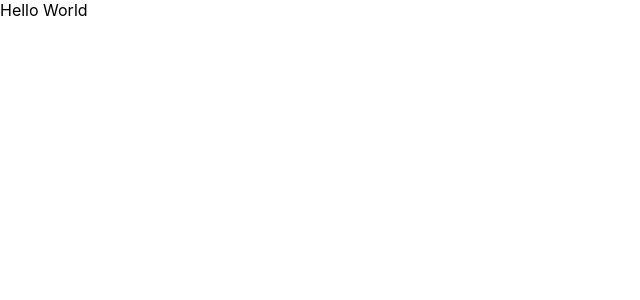
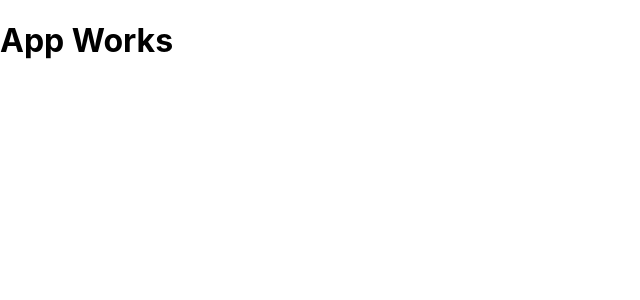
Before and after one commit to huntertrammell/typescript-react-jest, a React (Create React App) app: page / in a window 1280 px wide. Shown: the top 300 px of the page, without its empty margins (0-640 px from the left). Built offline with nearby package versions, Linux system fonts and the light colour scheme.

Commit message:
[feature] Create user interface

```diff
--- a/src/components/App.tsx
+++ b/src/components/App.tsx
@@ -1,9 +1,14 @@
+import React from 'react';
+import { User } from '../model/Model';
 
+interface AppState{
+  user: User
+}
 
-function App() {
-  return (
-   <div>Hello World</div>
-  );
+export class App extends React.Component<{}, {}>{
+  render(): React.ReactNode {
+      return <h1>App Works</h1>
+  }
 }
 
 export default App;
--- /dev/null
+++ b/src/model/Model.ts
@@ -0,0 +1,4 @@
+export interface User {
+    userName: string,
+    email: string
+}
```
